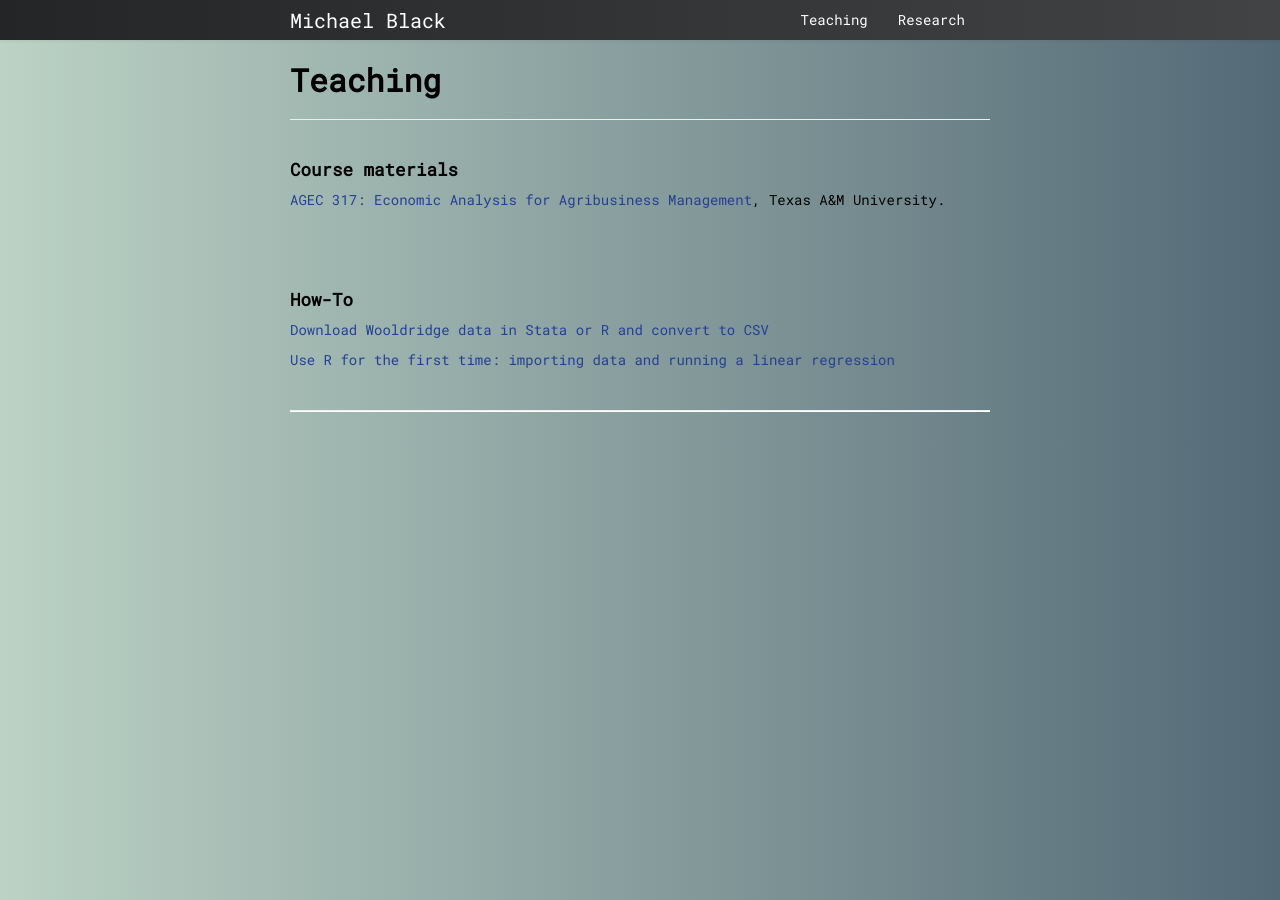
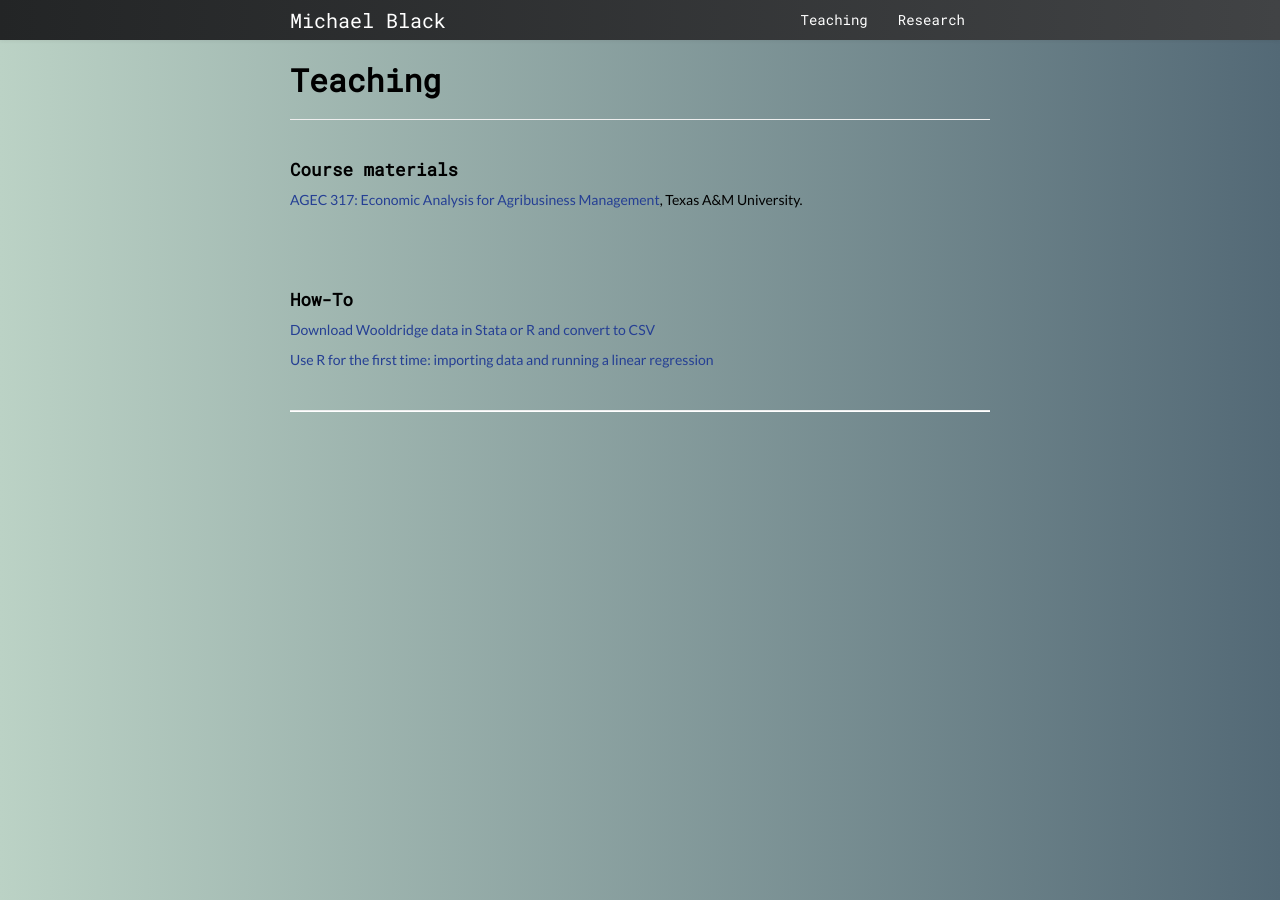
Before and after one commit to michael-black/michael-black.github.io, a Jekyll site: the page built from pages/teaching.md, in a window 1280 px wide. Built offline with Jekyll 4.4.1, drawn with Linux system fonts in a browser that asks for light colours.

Commit message:
Changed paragraph text to Lato font

```diff
--- a/assets/themes/twitter/css/my_custom_css.css
+++ b/assets/themes/twitter/css/my_custom_css.css
@@ -1,4 +1,5 @@
 @import url('https://fonts.googleapis.com/css2?family=Roboto+Mono&display=swap');
+@import url('https://fonts.googleapis.com/css2?family=Lato&display=swap');
 
 code {
   padding: 0;
@@ -18,6 +19,7 @@ body {
 }
 
 p {
+ font-family: 'Lato', sans-serif;
  color: black;
 }
 
```
